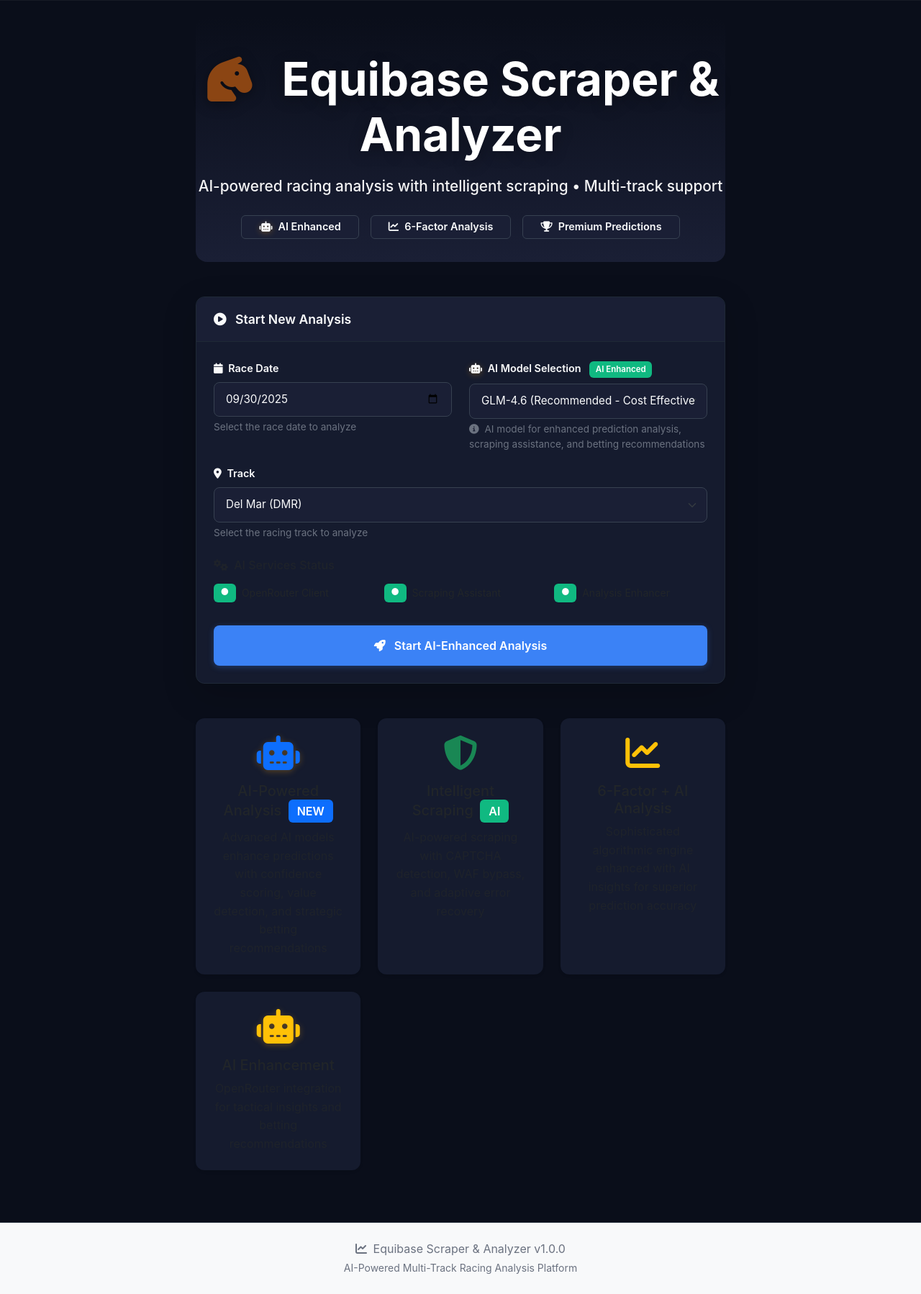
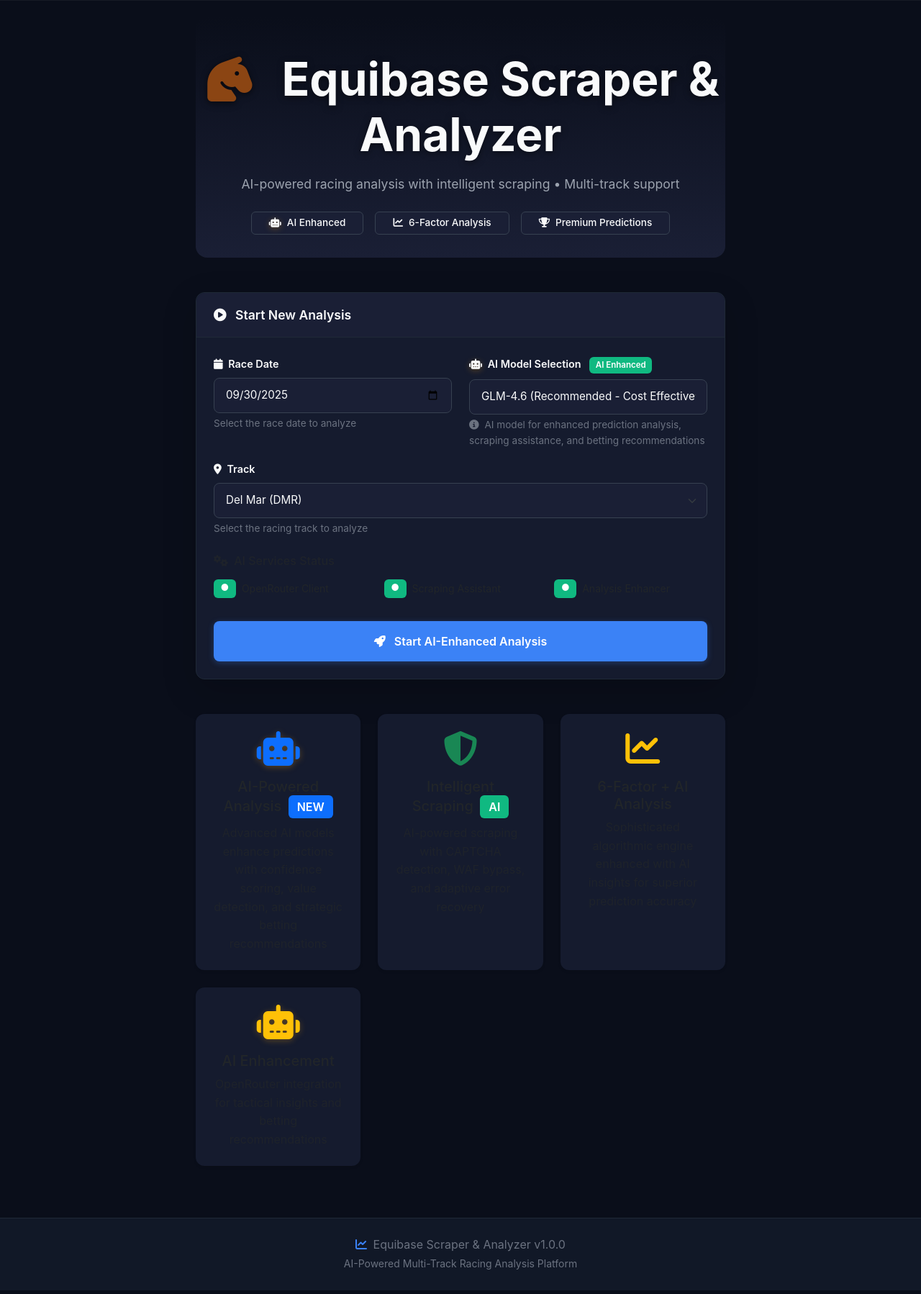
Before and after one commit to SyN415/del-mar-race-analyzer, a FastAPI app: page / in a window 1280 px wide. Shown: the part 60-1858 px from the top of the page at 72% size. Run offline with FastAPI, Linux system fonts and the light colour scheme; parts of the project's set-up code (start-up, migrations or seed data) failed here and were passed over.

Commit message:
Fix dark theme implementation - remove inline styles and add !important flags
CRITICAL FIX: Dark theme was not displaying due to:
1. Inline styles in HTML overriding CSS (white text on dark bg)
2. Bootstrap CSS overriding custom background colors
3. Missing !important flags on body/html background

Changes:
- Added !important to body and html background colors
- Removed all inline styles from hero section
- Added proper hero section text styling in CSS
- Updated badge styling for dark theme
- Fixed footer text colors
- Ensured all text is properly colored for dark background

Now the dark theme will actually display correctly!

```diff
--- a/static/css/style.css
+++ b/static/css/style.css
@@ -34,16 +34,24 @@
 /* Global Styles */
 body {
     font-family: 'Inter', -apple-system, BlinkMacSystemFont, 'Segoe UI', Roboto, 'Helvetica Neue', Arial, sans-serif;
-    background: var(--bg-primary);
-    color: var(--text-primary);
+    background: var(--bg-primary) !important;
+    color: var(--text-primary) !important;
     min-height: 100vh;
     line-height: 1.6;
+}
+
+html {
+    background: var(--bg-primary) !important;
 }
 
 /* Container Enhancements */
 .container {
     position: relative;
     z-index: 1;
+}
+
+main.container {
+    background: transparent;
 }
 
 /* Hero Section */
@@ -53,6 +61,25 @@
     background: var(--gradient-hero);
     border-radius: 16px;
     margin-bottom: 2rem;
+}
+
+.hero-section h1 {
+    color: var(--text-primary);
+    text-shadow: 0 2px 10px rgba(0, 0, 0, 0.5);
+}
+
+.hero-section .lead {
+    color: var(--text-secondary);
+    font-size: 1.1rem;
+    font-weight: 400;
+}
+
+.hero-section .badge {
+    background: var(--bg-tertiary);
+    color: var(--text-primary);
+    border: 1px solid var(--border-accent);
+    font-size: 0.85rem;
+    font-weight: 500;
 }
 
 @keyframes fadeInDown {
@@ -431,8 +458,12 @@
     border-top: 1px solid var(--border-primary);
 }
 
-footer .text-muted {
+footer p, footer small {
     color: var(--text-muted) !important;
+}
+
+footer .fas {
+    color: var(--accent-primary);
 }
 
 /* Custom Scrollbar */
--- a/templates/base.html
+++ b/templates/base.html
@@ -48,13 +48,13 @@
     </main>
 
     <!-- Footer -->
-    <footer class="bg-light mt-5 py-4">
+    <footer class="mt-5 py-4">
         <div class="container text-center">
-            <p class="mb-0 text-muted">
+            <p class="mb-0">
                 <i class="fas fa-chart-line me-1"></i>
                 Equibase Scraper & Analyzer v1.0.0
             </p>
-            <small class="text-muted">
+            <small>
                 AI-Powered Multi-Track Racing Analysis Platform
             </small>
         </div>
--- a/templates/landing.html
+++ b/templates/landing.html
@@ -7,21 +7,21 @@
     <div class="col-lg-8">
         <!-- Hero Section -->
         <div class="text-center mb-5 hero-section">
-            <h1 class="display-3 fw-bold mb-3" style="color: white; text-shadow: 0 4px 20px rgba(0,0,0,0.3);">
+            <h1 class="display-3 fw-bold mb-3">
                 <i class="fas fa-horse-head me-3"></i>
                 Equibase Scraper & Analyzer
             </h1>
-            <p class="lead mb-4" style="color: rgba(255,255,255,0.95); font-size: 1.3rem; font-weight: 500;">
+            <p class="lead mb-4">
                 AI-powered racing analysis with intelligent scraping • Multi-track support
             </p>
             <div class="d-flex justify-content-center gap-3 flex-wrap">
-                <span class="badge bg-light text-dark px-4 py-2" style="font-size: 0.9rem;">
+                <span class="badge px-4 py-2">
                     <i class="fas fa-robot me-2"></i>AI Enhanced
                 </span>
-                <span class="badge bg-light text-dark px-4 py-2" style="font-size: 0.9rem;">
+                <span class="badge px-4 py-2">
                     <i class="fas fa-chart-line me-2"></i>6-Factor Analysis
                 </span>
-                <span class="badge bg-light text-dark px-4 py-2" style="font-size: 0.9rem;">
+                <span class="badge px-4 py-2">
                     <i class="fas fa-trophy me-2"></i>Premium Predictions
                 </span>
             </div>
```
